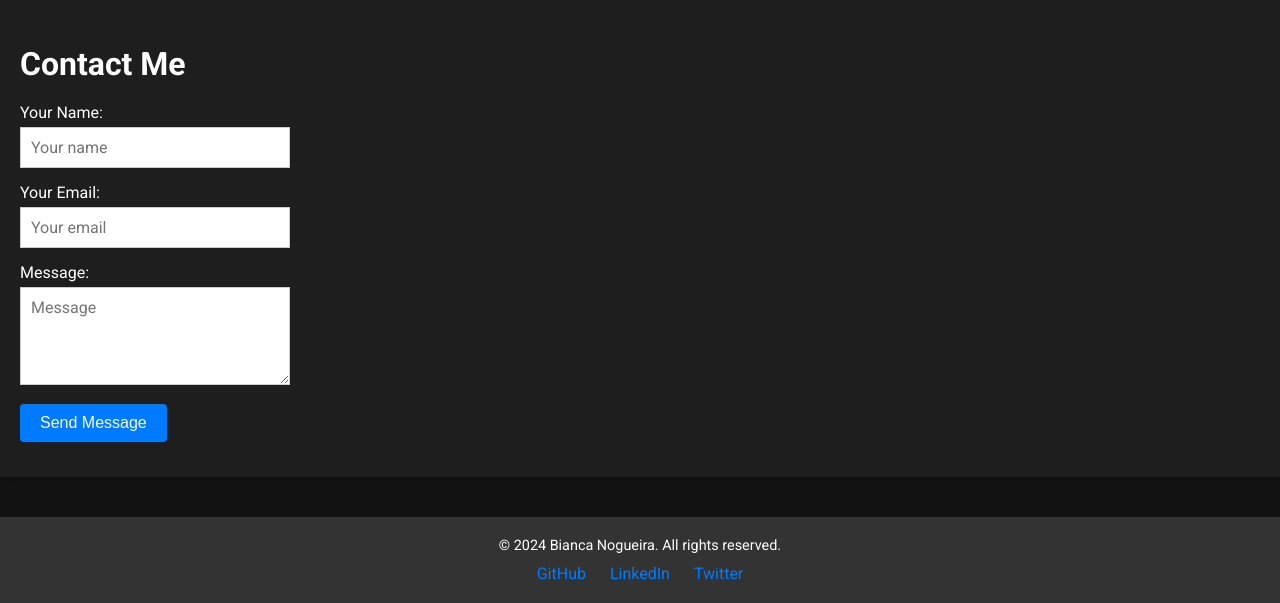
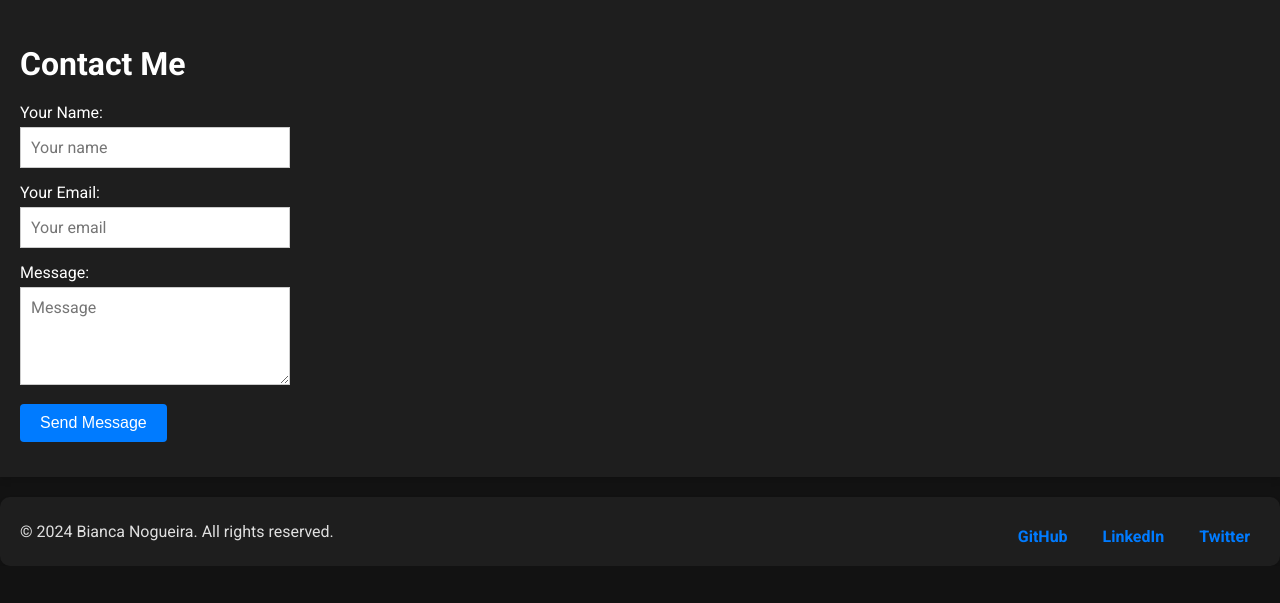
Before and after one commit to biancasnogueira/portfolio, a plain HTML site: page index.html in a window 1280 px wide. Shown: the part 1666-2269 px from the top of the page. After the commit the page ends 2232 px from the top, so only its background shows below. Drawn offline with Linux system fonts and the light colour scheme; files that its build step writes are made by us from their sources; files whose address does not match are found by name.

Commit message:
Configuração do GitHub Pages ajustada

```diff
--- a/css/styles.css
+++ b/css/styles.css
@@ -361,24 +361,41 @@ span.icon {
     background-color: #0056b3;
 }
 
-/* Estilos do rodapé */
-.footer {
-    background-color: #333;
-    color: #fff;
-    padding: 20px 0;
-    text-align: center;
-    margin-top: 40px;
+/* Estilos para o rodapé */
+footer.footer {
+    padding: 20px;
+    background-color: #1e1e1e;
+    border-radius: 10px;
+    box-shadow: 0 4px 6px rgba(0, 0, 0, 0.1);
+    margin-top: 20px;
 }
 
-.footer-content {
-    max-width: 1200px;
-    margin: 0 auto;
-    padding: 0 20px;
+footer.footer .footer-content {
+    display: flex;
+    justify-content: space-between;
+    align-items: center;
+    flex-wrap: wrap;
 }
 
-.footer-content p {
+footer.footer p {
     margin: 0;
-    font-size: 0.9em;
+    font-size: 1em;
+}
+
+footer.footer .social-links {
+    display: flex;
+    gap: 15px;
+}
+
+footer.footer .social-links a {
+    text-decoration: none;
+    color: #007bff;
+    font-weight: bold;
+    transition: color 0.3s ease;
+}
+
+footer.footer .social-links a:hover {
+    color: #0056b3;
 }
 
 .social-links {
```
